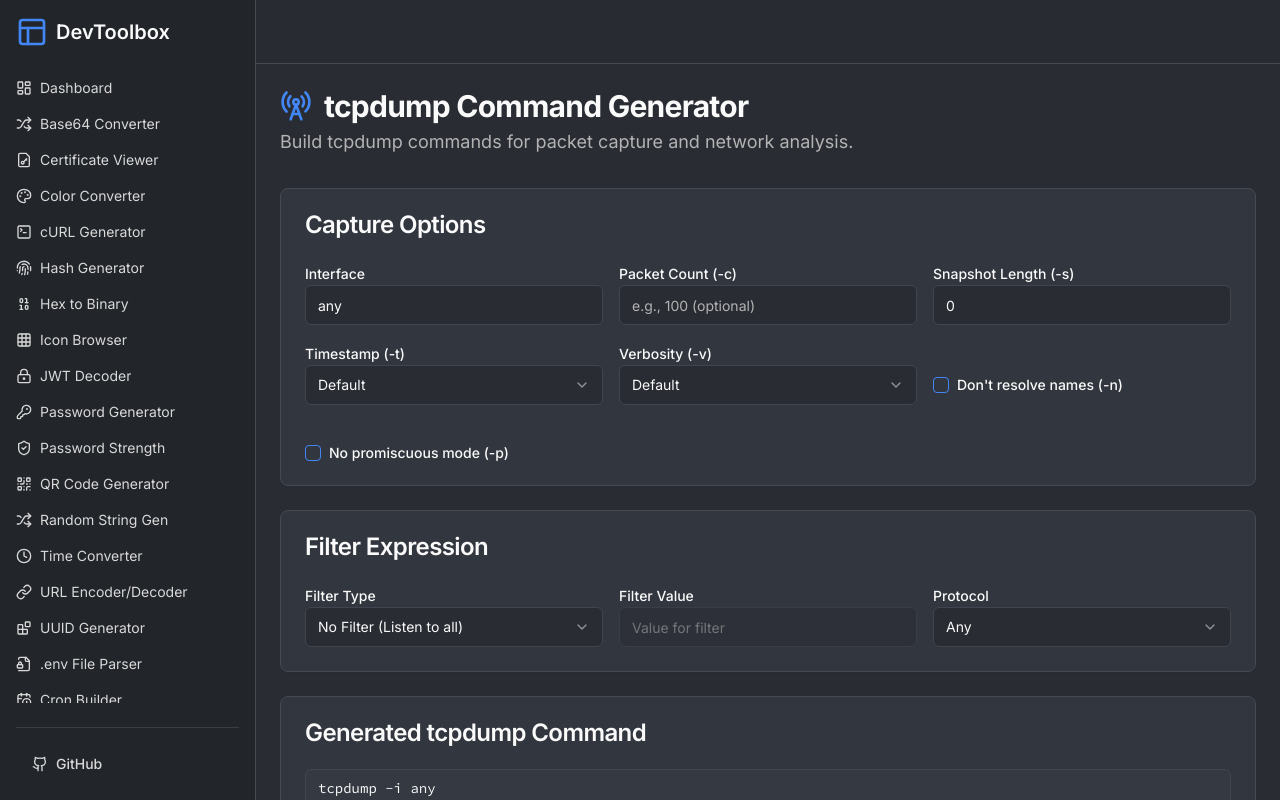
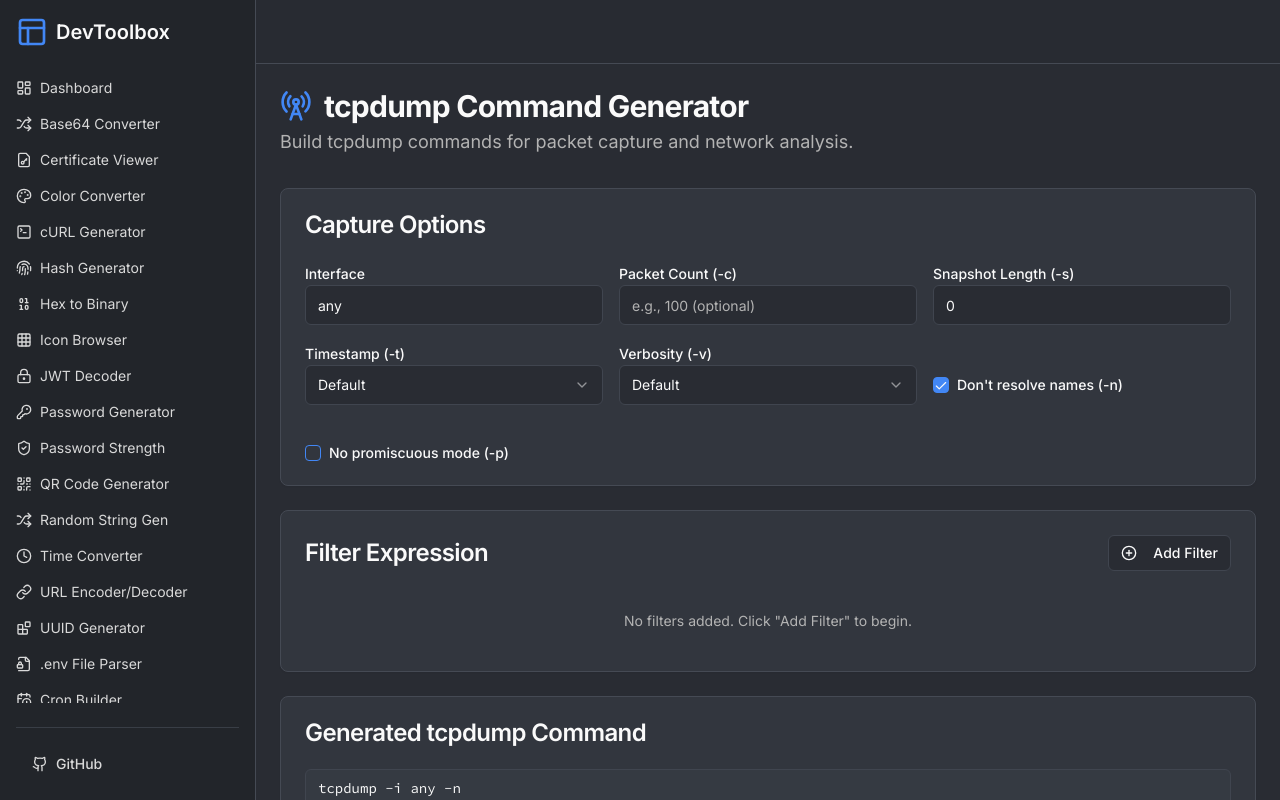
Before and after one commit to i-am-smolli/devtoolbox, a Next.js app: page /networking-tools/tcpdump-command-generator in a window 1280 px wide. Shown: the top 800 px of the page. Built offline with nearby package versions, Linux system fonts and the light colour scheme.

Commit message:
improve filter

```diff
--- a/src/app/networking-tools/tcpdump-command-generator/page.tsx
+++ b/src/app/networking-tools/tcpdump-command-generator/page.tsx
@@ -22,17 +22,31 @@ import {
 } from "@/components/ui/select";
 import { Textarea } from "@/components/ui/textarea";
 import { Alert, AlertDescription, AlertTitle } from "@/components/ui/alert";
-import { RadioTower, Copy, AlertCircle, Info } from "lucide-react";
+import { RadioTower, Copy, AlertCircle, Info, XCircle, PlusCircle } from "lucide-react";
 import { useToast } from "@/hooks/use-toast";
 
-const FILTER_PRESETS = [
-  { value: "none", label: "No Filter (Listen to all)" },
+const FILTER_TYPES = [
   { value: "host", label: "Host" },
   { value: "port", label: "Port" },
   { value: "net", label: "Network (CIDR)" },
+  { value: "proto", label: "Protocol" },
 ];
 
-const PROTOCOL_TYPES = ["any", "tcp", "udp", "icmp"];
+interface FilterClause {
+  id: string;
+  type: 'host' | 'port' | 'net' | 'proto';
+  direction: 'any' | 'src' | 'dst';
+  value: string;
+  conjunction: 'and' | 'or';
+}
+
+const createNewFilter = (): FilterClause => ({
+    id: `filter-${Date.now()}-${Math.random()}`,
+    type: "host",
+    direction: "any",
+    value: "",
+    conjunction: "and",
+});
 
 export default function TcpdumpCommandGeneratorPage() {
   const [interfaceName, setInterfaceName] = useState<string>("any");
@@ -40,17 +54,26 @@ export default function TcpdumpCommandGeneratorPage() {
   const [snapLen, setSnapLen] = useState<string>("0");
   const [timestampFormat, setTimestampFormat] = useState<string>("default");
   const [verboseLevel, setVerboseLevel] = useState<string>("default");
-  const [dontResolve, setDontResolve] = useState<boolean>(false);
+  const [dontResolve, setDontResolve] = useState<boolean>(true);
   const [noPromiscuous, setNoPromiscuous] = useState<boolean>(false);
-
-  const [filterType, setFilterType] = useState<string>("none");
-  const [filterValue, setFilterValue] = useState<string>("");
-  const [protocol, setProtocol] = useState<string>("any");
+  const [filters, setFilters] = useState<FilterClause[]>([]);
 
   const [generatedCommand, setGeneratedCommand] = useState<string>("");
   const [error, setError] = useState<string | null>(null);
 
   const { toast } = useToast();
+
+  const addFilter = () => {
+    setFilters([...filters, createNewFilter()]);
+  };
+
+  const removeFilter = (id: string) => {
+    setFilters(filters.filter((f) => f.id !== id));
+  };
+
+  const updateFilter = (id: string, newValues: Partial<FilterClause>) => {
+    setFilters(filters.map(f => f.id === id ? { ...f, ...newValues } : f));
+  };
 
   const buildTcpdumpCommand = useCallback(() => {
     setError(null);
@@ -63,6 +86,7 @@ export default function TcpdumpCommandGeneratorPage() {
     const commandParts: string[] = ["tcpdump"];
 
     commandParts.push(`-i ${interfaceName.trim()}`);
+    if (dontResolve) commandParts.push("-n");
 
     if (packetCount.trim()) {
       const count = parseInt(packetCount, 10);
@@ -90,23 +114,36 @@ export default function TcpdumpCommandGeneratorPage() {
       commandParts.push(`-${verboseLevel}`);
     }
 
-    if (dontResolve) commandParts.push("-n");
     if (noPromiscuous) commandParts.push("-p");
 
-    const filterExpression: string[] = [];
-
-    if (protocol && protocol !== "any") {
-      filterExpression.push(protocol);
+    const filterExpressionParts: string[] = [];
+    filters.forEach((filter, index) => {
+        if(!filter.value.trim()){
+            return; // Skip empty filters
         }
 
-    if (filterType !== "none" && filterValue.trim()) {
-      filterExpression.push(`${filterType} ${filterValue.trim()}`);
-    } else if (filterType !== "none" && !filterValue.trim()) {
-      setError(`Value for filter type '${filterType}' cannot be empty.`);
+        let clause = "";
+
+        if (filter.type === 'proto') {
+            clause = filter.value.trim().toLowerCase();
+        } else {
+            const directionStr = filter.direction !== 'any' ? `${filter.direction} ` : '';
+            clause = `${directionStr}${filter.type} ${filter.value.trim()}`;
         }
 
-    if (filterExpression.length > 0) {
-      commandParts.push(`'${filterExpression.join(" and ")}'`);
+        filterExpressionParts.push(clause);
+
+        if (index < filters.length - 1) {
+          // Check if next filter is not empty
+          const nextFilter = filters[index + 1];
+          if (nextFilter && nextFilter.value.trim()) {
+            filterExpressionParts.push(filter.conjunction);
+          }
+        }
+    });
+
+    if (filterExpressionParts.length > 0) {
+      commandParts.push(`'${filterExpressionParts.join(" ")}'`);
     }
 
     setGeneratedCommand(commandParts.join(" "));
@@ -118,9 +155,7 @@ export default function TcpdumpCommandGeneratorPage() {
     verboseLevel,
     dontResolve,
     noPromiscuous,
-    filterType,
-    filterValue,
-    protocol,
+    filters,
   ]);
 
   useEffect(() => {
@@ -254,63 +289,79 @@ export default function TcpdumpCommandGeneratorPage() {
 
       <Card>
         <CardHeader>
+            <div className="flex justify-between items-center">
                 <CardTitle className="font-headline">Filter Expression</CardTitle>
+                <Button variant="outline" size="sm" onClick={addFilter}>
+                    <PlusCircle className="mr-2 h-4 w-4" /> Add Filter
+                </Button>
+            </div>
         </CardHeader>
-        <CardContent className="grid grid-cols-1 md:grid-cols-3 gap-4">
+        <CardContent className="space-y-4">
+            {filters.length === 0 && (
+                <p className="text-sm text-muted-foreground text-center py-4">
+                    No filters added. Click "Add Filter" to begin.
+                </p>
+            )}
+            {filters.map((filter, index) => (
+              <div key={filter.id} className="p-3 border rounded-md space-y-3 bg-muted/30">
+                <div className="grid grid-cols-1 md:grid-cols-2 lg:grid-cols-4 gap-3 items-end">
                     <div className="space-y-1">
-            <Label htmlFor="filterType">Filter Type</Label>
-            <Select
-              value={filterType}
-              onValueChange={(v) => {
-                setFilterType(v);
-                setFilterValue("");
-              }}
-            >
-              <SelectTrigger id="filterType">
-                <SelectValue placeholder="Select filter type" />
-              </SelectTrigger>
+                        <Label htmlFor={`filterType-${filter.id}`}>Type</Label>
+                        <Select value={filter.type} onValueChange={(v) => updateFilter(filter.id, { type: v as FilterClause['type'] })}>
+                            <SelectTrigger id={`filterType-${filter.id}`}><SelectValue/></SelectTrigger>
                             <SelectContent>
-                {FILTER_PRESETS.map((preset) => (
-                  <SelectItem key={preset.value} value={preset.value}>
-                    {preset.label}
-                  </SelectItem>
-                ))}
+                                {FILTER_TYPES.map((t) => <SelectItem key={t.value} value={t.value}>{t.label}</SelectItem>)}
                             </SelectContent>
                         </Select>
                     </div>
                      <div className="space-y-1">
-            <Label htmlFor="filterValue">Filter Value</Label>
-            <Input
-              id="filterValue"
-              placeholder={
-                filterType === "host"
-                  ? "e.g., 8.8.8.8"
-                  : filterType === "port"
-                    ? "e.g., 443"
-                    : filterType === "net"
-                      ? "e.g., 192.168.1.0/24"
-                      : "Value for filter"
-              }
-              value={filterValue}
-              onChange={(e) => setFilterValue(e.target.value)}
-              disabled={filterType === "none"}
-            />
-          </div>
-          <div className="space-y-1">
-            <Label htmlFor="protocol">Protocol</Label>
-            <Select value={protocol} onValueChange={setProtocol}>
-              <SelectTrigger id="protocol">
-                <SelectValue placeholder="Any protocol" />
-              </SelectTrigger>
+                        <Label htmlFor={`filterDir-${filter.id}`}>Direction</Label>
+                        <Select value={filter.direction} onValueChange={(v) => updateFilter(filter.id, { direction: v as FilterClause['direction'] })} disabled={filter.type === 'proto'}>
+                            <SelectTrigger id={`filterDir-${filter.id}`}><SelectValue/></SelectTrigger>
                             <SelectContent>
-                {PROTOCOL_TYPES.map((p) => (
-                  <SelectItem key={p} value={p}>
-                    {p === "any" ? "Any" : p.toUpperCase()}
-                  </SelectItem>
-                ))}
+                                <SelectItem value="any">Any</SelectItem>
+                                <SelectItem value="src">Source</SelectItem>
+                                <SelectItem value="dst">Destination</SelectItem>
                             </SelectContent>
                         </Select>
                     </div>
+                    <div className="space-y-1 lg:col-span-2">
+                        <Label htmlFor={`filterValue-${filter.id}`}>Value</Label>
+                        <Input
+                            id={`filterValue-${filter.id}`}
+                            placeholder={
+                                filter.type === 'host' ? "e.g., 8.8.8.8" :
+                                filter.type === 'port' ? "e.g., 443" :
+                                filter.type === 'net' ? "e.g., 192.168.1.0/24" :
+                                "e.g., tcp, udp"
+                            }
+                            value={filter.value}
+                            onChange={(e) => updateFilter(filter.id, { value: e.target.value })}
+                        />
+                    </div>
+                </div>
+                 {index < filters.length - 1 && (
+                    <div className="flex items-center gap-4">
+                       <div className="flex-grow border-t border-dashed"></div>
+                       <Select value={filter.conjunction} onValueChange={(v) => updateFilter(filter.id, { conjunction: v as FilterClause['conjunction'] })}>
+                            <SelectTrigger className="w-28 h-8">
+                                <SelectValue />
+                            </SelectTrigger>
+                            <SelectContent>
+                                <SelectItem value="and">AND</SelectItem>
+                                <SelectItem value="or">OR</SelectItem>
+                            </SelectContent>
+                        </Select>
+                        <div className="flex-grow border-t border-dashed"></div>
+                    </div>
+                )}
+                 <div className="flex justify-end">
+                    <Button variant="ghost" size="icon" className="text-destructive hover:bg-destructive/10" onClick={() => removeFilter(filter.id)} aria-label="Remove filter">
+                        <XCircle className="h-5 w-5"/>
+                    </Button>
+                </div>
+              </div>
+            ))}
         </CardContent>
       </Card>
 
```
Lines whose indentation alone changed are shown as unchanged.
